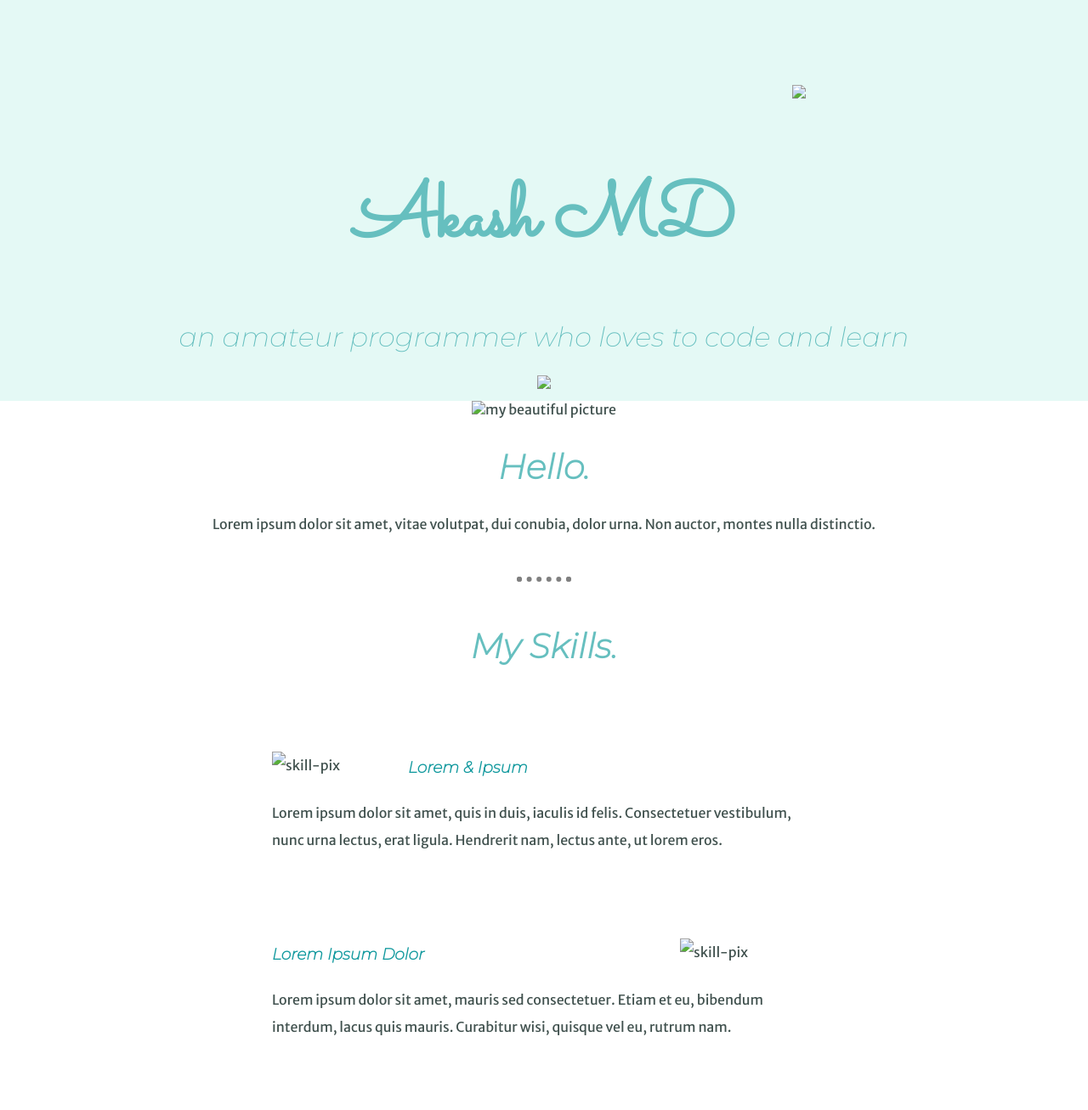
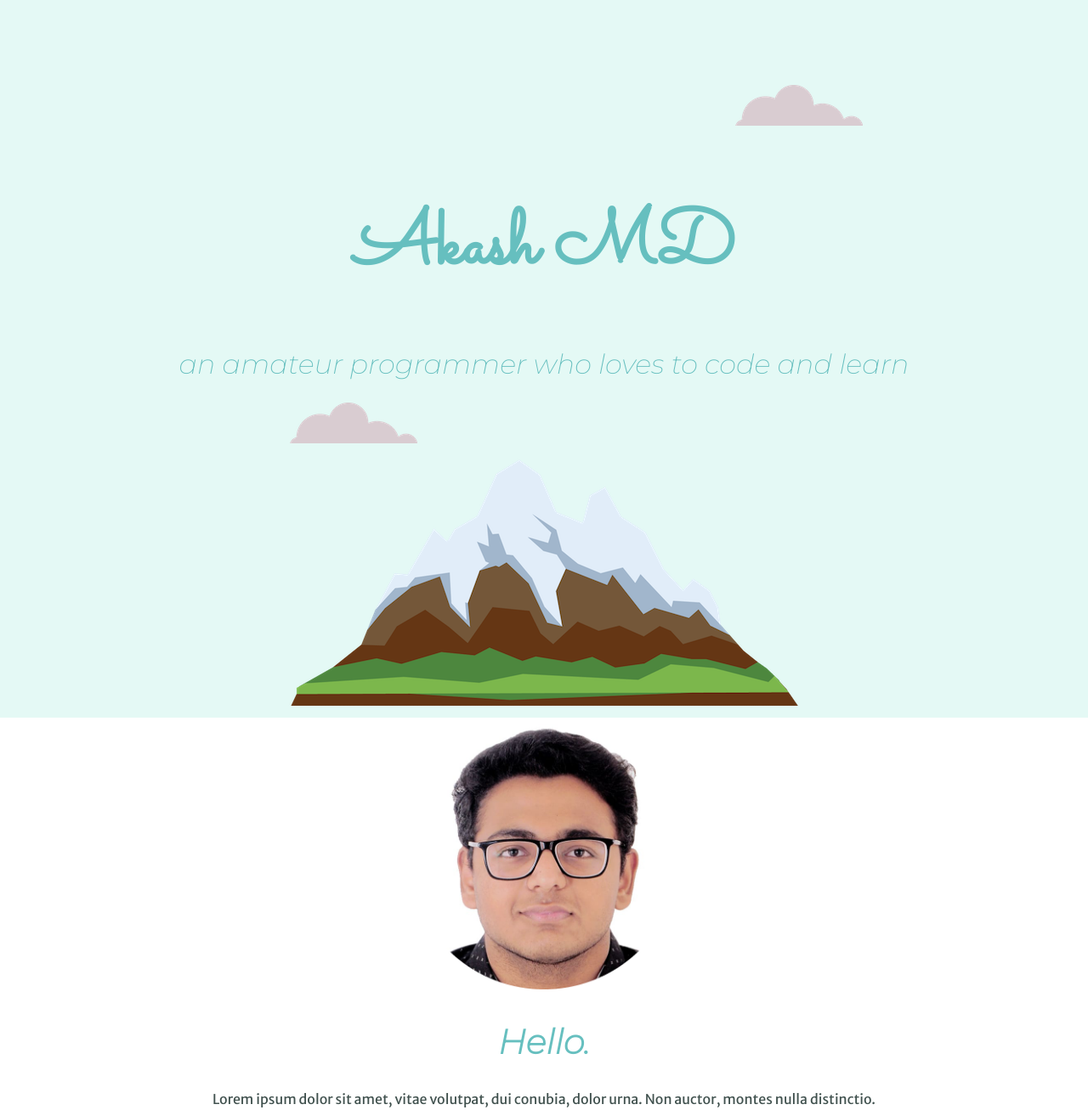
Before and after one commit to Akash2k20/CV-Basic, a plain HTML site: page index.html in a window 1280 px wide. Shown: the top 1307 px of the page at 85% size. Drawn offline with Linux system fonts and the light colour scheme.

Commit message:
Update index.html

```diff
--- a/index.html
+++ b/index.html
@@ -16,16 +16,16 @@
   </head>
   <body>
     <div class="top-container">
-      <img class="cloud1" src="images/cloud.png" />
+      <img class="cloud1" src="cloud.png" />
       <h1>Akash MD</h1>
       <h2 class="title">an amateur programmer who loves to code and learn</h2>
-      <img class="cloud" src="images/cloud.png" />
-      <img src="images/mountain.png" />
+      <img class="cloud" src="cloud.png" />
+      <img src="mountain.png" />
     </div>
 
     <div class="middle-container">
       <div class="profile">
-        <img class="mypic" src="images/mypic1.png" alt="my beautiful picture" />
+        <img class="mypic" src="mypic1.png" alt="my beautiful picture" />
         <h2>Hello.</h2>
         <p>
           Lorem ipsum dolor sit amet, vitae volutpat, dui conubia, dolor urna.
@@ -36,7 +36,7 @@
       <div class="skills">
         <h2>My Skills.</h2>
         <div class="skill-row">
-          <img class="skill-pic" src="images/role-model.png" alt="skill-pix" />
+          <img class="skill-pic" src="role-model.png" alt="skill-pix" />
           <h3>Lorem & Ipsum</h3>
           <p>
             Lorem ipsum dolor sit amet, quis in duis, iaculis id felis.
@@ -45,7 +45,7 @@
           </p>
         </div>
         <div class="skill-row">
-          <img class="skill-pic1" src="images/role-model.png" alt="skill-pix" />
+          <img class="skill-pic1" src="role-model.png" alt="skill-pix" />
           <h3>Lorem Ipsum Dolor</h3>
           <p>
             Lorem ipsum dolor sit amet, mauris sed consectetuer. Etiam et eu,
```
